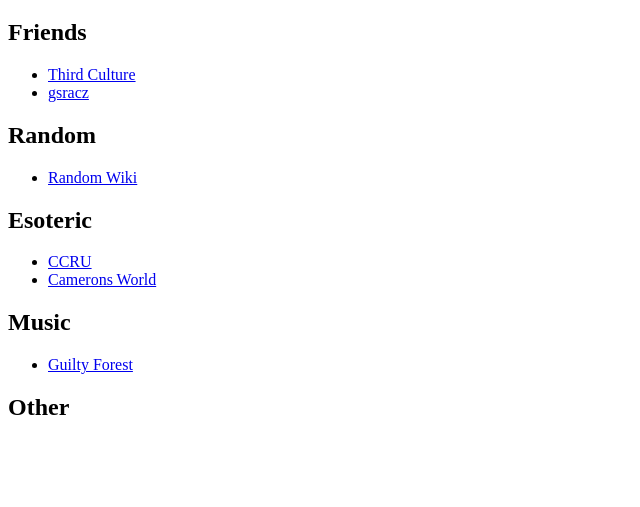
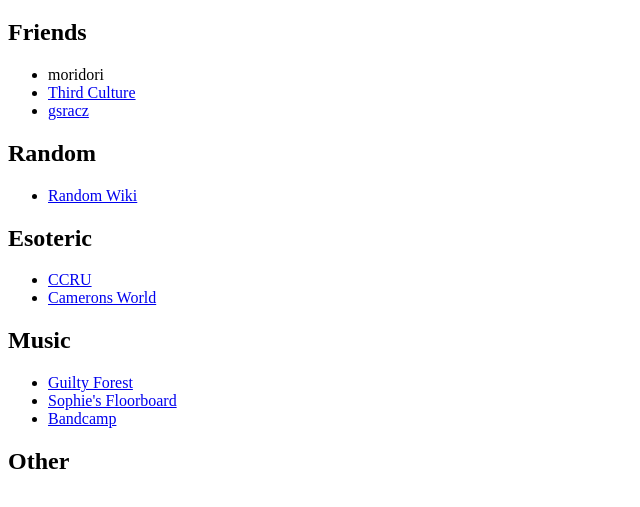
Before and after one commit to aktama04/infohub, a plain HTML site: page index.html in a window 1280 px wide. Shown: the part 61-568 px from the top of the page, without its empty margins (0-640 px from the left). Drawn offline with Linux system fonts and the light colour scheme.

Commit message:
Update index.html .2

```diff
--- a/index.html
+++ b/index.html
@@ -9,6 +9,7 @@
 
   <h2>Friends</h2>
   <ul>
+    <li><https://moridori.xyz/" target="_blank">moridori</a></li>
     <li><a href="https://thirdculture.top/love/sites" target="_blank">Third Culture</a></li>
     <li><a href="https://gsracz.com/links.html" target="_blank">gsracz</a></li>
   </ul>
@@ -28,6 +29,8 @@
   <h2>Music</h2>
   <ul>
     <li><a href="http://guiltyforest.blog39.fc2.com/">Guilty Forest</a></li>
+    <li><a href="https://sophiesfloorboard.blogspot.com/">Sophie's Floorboard</a></li>
+    <li><a href="https://bandcamp.com/">Bandcamp</a></li>
   </ul>
 
   <h2>Other</h2>
```
